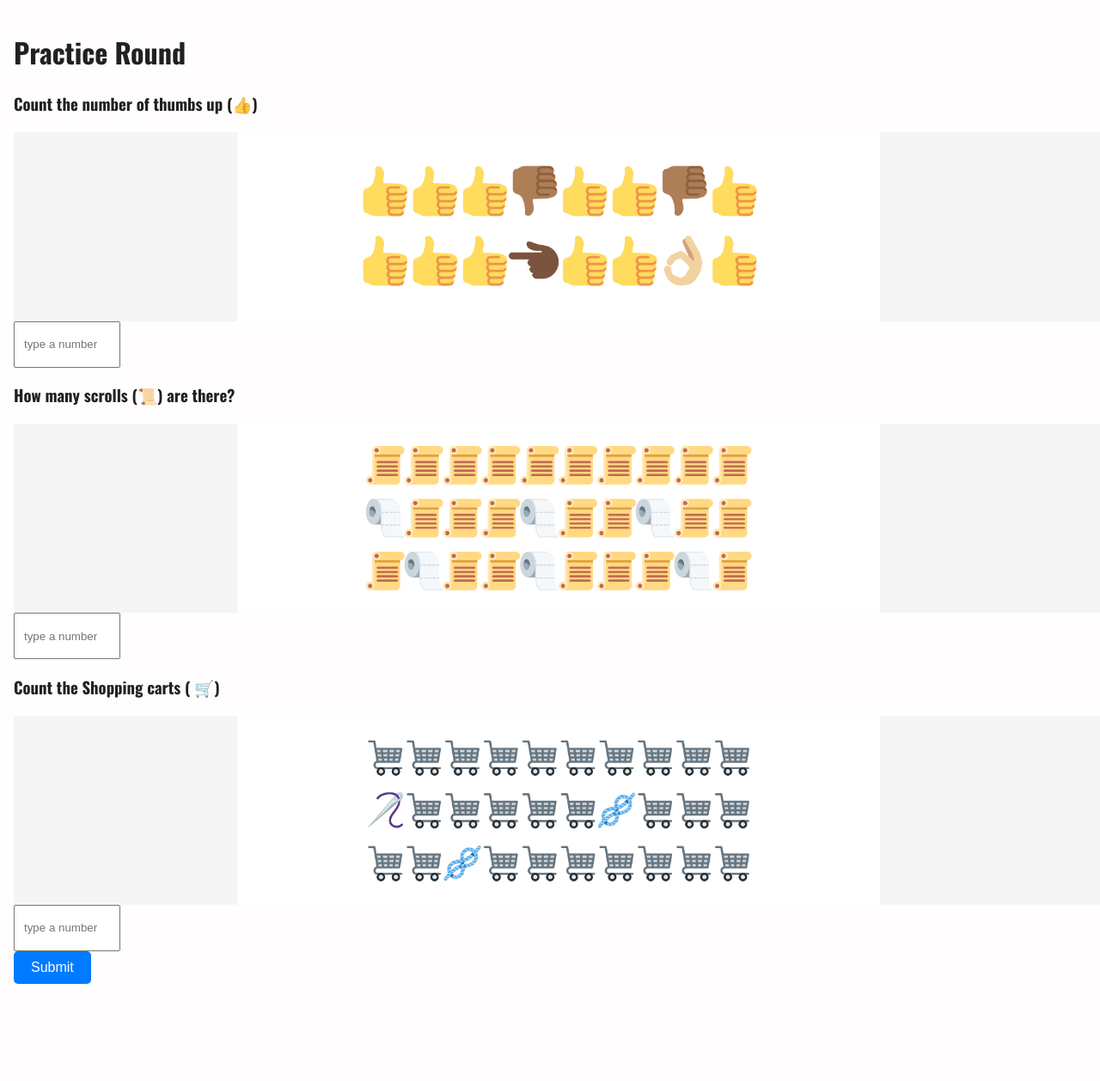
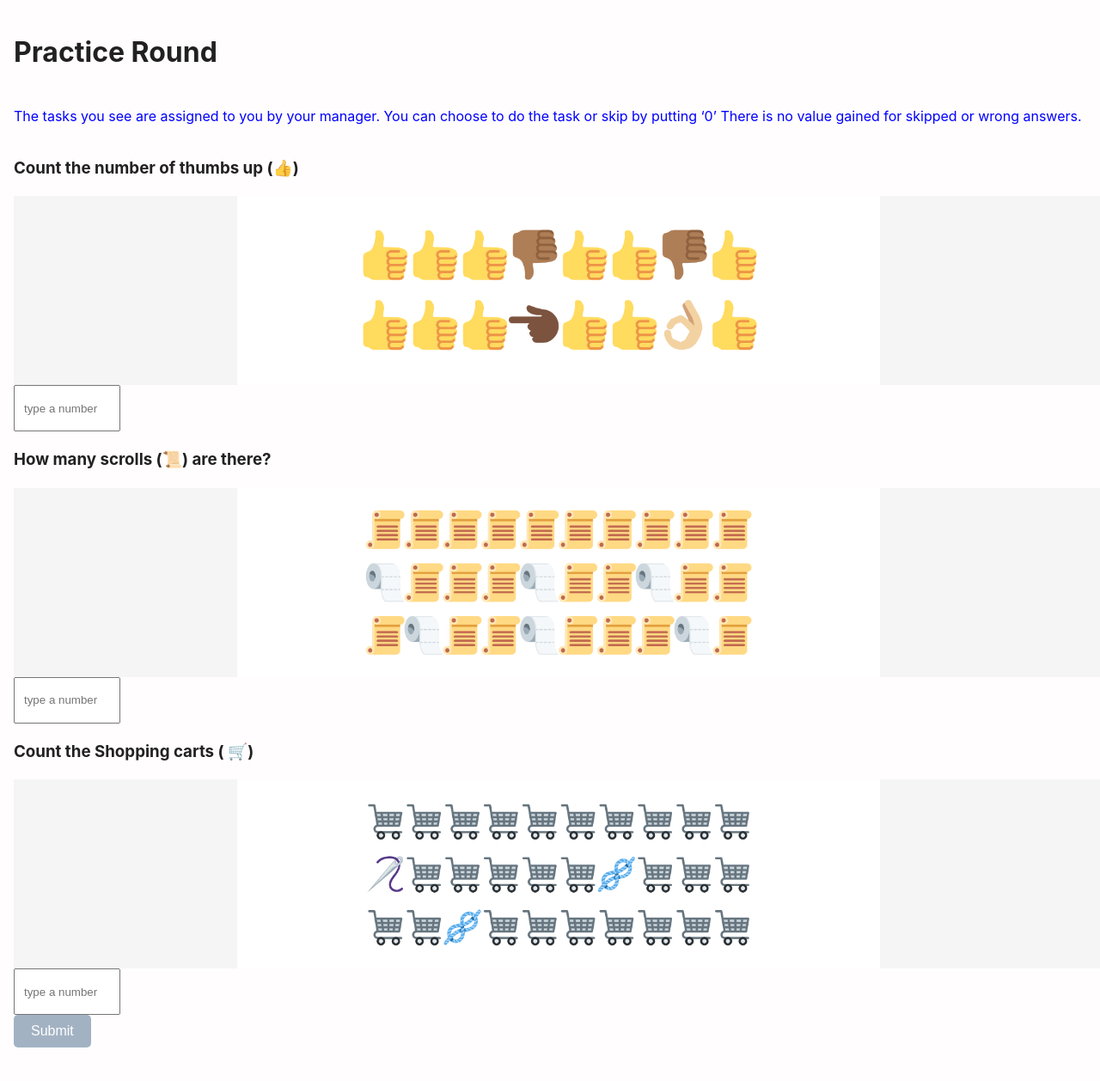
Before and after one commit to Mikekinjobi/employee-questionaire, a React (Vite) app: page /test in a window 1280 px wide. Shown: the whole page at 86% size. Before the commit the page ends 1185 px from the top, so only its background shows below. Built offline with nearby package versions, Linux system fonts and the light colour scheme.

Commit message:
practice round set up

```diff
--- a/src/index.css
+++ b/src/index.css
@@ -1,6 +1,6 @@
 @import url('https://fonts.googleapis.com/css2?family=Oswald:wght@200..700&display=swap');
 :root {
-  font-family: Oswald, Inter, system-ui, Avenir, Helvetica, Arial, sans-serif;
+  font-family: Inter, system-ui, Avenir, Helvetica, Arial, sans-serif;
   line-height: 1.5;
   font-weight: 400;
 
--- a/src/pages/Page3.jsx
+++ b/src/pages/Page3.jsx
@@ -69,7 +69,7 @@ export default function Page3() {
           </fieldset>
 
           <fieldset>
-            <legend>You can input my responses in words.</legend>
+            <legend>You can input responses in words.</legend>
             <input
               type="radio"
               name="portfolioCapacity"
--- a/src/pages/Page6.jsx
+++ b/src/pages/Page6.jsx
@@ -71,7 +71,7 @@ export default function Page6({formData, updateFields, goToNextPage, newPostMuta
             <input type='radio' name='location' id='North Africa or Middle East' value="North Africa or Middle East" onChange={handleLocationChange}/>
             <label for="North Africa or Middle East">North Africa or Middle East</label><br></br>
             <input type='radio' name='location' id='Sub-Saharan Africa' value="Sub-Saharan Africa" onChange={handleLocationChange}/>
-            <label for="Sub-Saharan Africa">Sub-Saharan Africa</label><br></br>
+            <label for="Sub-Saharan Africa">Sub-Saharan Africa(all countries not in north Africa e.g Nigeria, Zimbabwe, South Africa)</label><br></br>
             <input type='radio' name='location' id='North America' value="North America" onChange={handleLocationChange}/>
             <label for="North America">North America</label><br></br>
             <input type='radio' name='location' id='South America' value="South America" onChange={handleLocationChange}/>
--- a/src/pages/multi/TestPage.jsx
+++ b/src/pages/multi/TestPage.jsx
@@ -82,9 +82,23 @@ export default function TestPage() {
   let [numberOfSkippedQuestions, setNumberOfSkippedQuestions] = useState(0);
   let [skippedQuestions, setSkippedQuestions] = useState([]);
   let [numberOfAnsweredQuestions, setNumberOfAnsweredQuestions] = useState(0);
-  let [disableButton, setDisableButton] = useState(true)
+  let [disableButton, setDisableButton] = useState(false)
   const [inputFieldsFilled, setInputFieldsFilled] = useState([]);
 
+  useEffect(() => {
+    setInputFieldsFilled(Array.from({ length: questionsInfo.length }, () => false));
+  }, [questionsInfo]);
+
+  const handleInputChange = (index, value) => {
+    const updatedFilledStatus = [...inputFieldsFilled];
+    updatedFilledStatus[index] = value !== "";
+    setInputFieldsFilled(updatedFilledStatus);
+  };
+
+  useEffect(() => {
+    const allFieldsFilled = inputFieldsFilled.every(field => field);
+    setDisableButton(!allFieldsFilled);
+  }, [inputFieldsFilled]);
 
   const handleSubmit = ()=> {
         setSubmitted(true);
@@ -118,6 +132,11 @@ useEffect(()=>{
     <>
     <h1>Practice Round</h1>
 
+    <div style={{width:"100%"}}className={"timer-instructions-div"}>
+        <p style={{width: "100%"}} className="timer-instructions">The tasks you see are assigned to you by your manager. You can choose to do the task or skip by putting ‘0’ There is no value gained for skipped or wrong answers.</p>
+
+      </div>
+
     {...questionsInfo.map((question, index) => (
           <div key={index}>
             <label htmlFor={index}><h3>{question.Column10}</h3></label>
@@ -128,6 +147,8 @@ useEffect(()=>{
                 <img src={images[question.PORTFOLIO]} alt="" />
               </div>
               <input className="num-input" type="number" placeholder='type a number' name={index} id={index} onChange={(e)=>{
+
+              handleInputChange(index, e.target.value)
 
               let a = question.PORTFOLIO + " " + e.target.value;
               let update = answersList.findIndex(answer=> answer.split(' ')[0] == question.PORTFOLIO)
@@ -186,9 +207,9 @@ useEffect(()=>{
         ))}
     {submitted && <div>
     <h3>Results:</h3>
-        <p>Result: {((eValue/totalEvalue) * 100).toFixed(1)}% , {totalEvalue} was the Maximum Value possible</p>
+        <p>Result: {((eValue/totalEvalue) * 100).toFixed(1)}% , you scored {eValue}, {totalEvalue} was the Maximum Value possible</p>
     </div>}
-    <button onClick={handleSubmit} className="button-link">Submit</button> <br /><br />
+    <button onClick={handleSubmit} className={disableButton ? "grey": "button-link"} disabled={disableButton} >Submit</button> <br /><br />
     {submitted && <Link to={"/questions"} className="button-link">End Practice Round</Link>}
     </>
   );
```
Also changed, not shown: src/pages/multi/Page1.jsx (+1 -32 lines).
